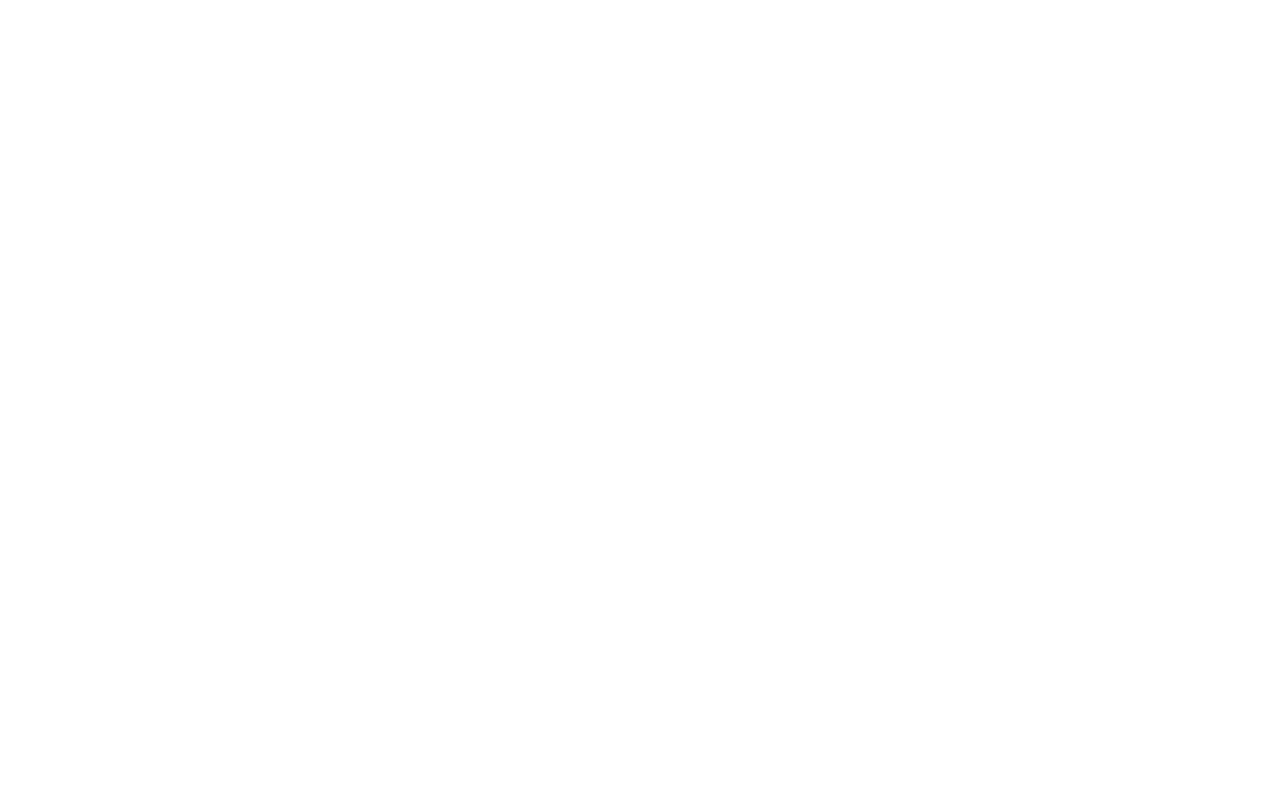
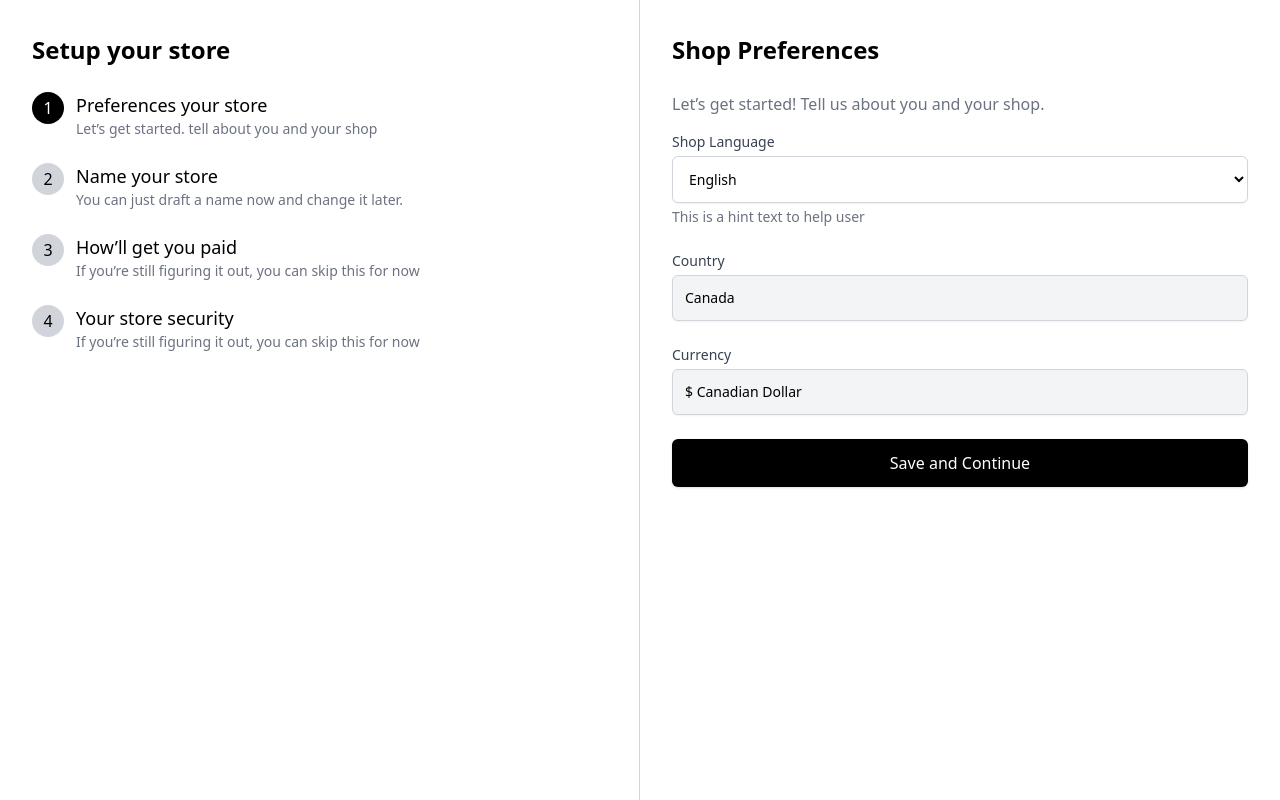
Before and after one commit to uzair-shakeel/neobox, a React (Vite) app: page /store/preference in a window 1280 px wide. Before the commit this address had no page. Built offline with nearby package versions, Linux system fonts and the light colour scheme.

Commit message:
structured

```diff
--- a/src/App.jsx
+++ b/src/App.jsx
@@ -1,11 +1,12 @@
 import React from "react";
 import { BrowserRouter as Router, Routes, Route } from "react-router-dom";
-import SignUp from "./pages/Signup"; // Ensure the path is correct
+import SignUp from "./pages/authentication/Signup"; // Ensure the path is correct
 import "./App.css";
-import CreatePassword from "./pages/CreatePassword";
-import OTP from "./pages/OTP";
-import Verify from "./pages/Verify";
-import Success from "./pages/Success";
+import CreatePassword from "./pages/authentication/CreatePassword";
+import OTP from "./pages/authentication/OTP";
+import Verify from "./pages/authentication/Verify";
+import Success from "./pages/authentication/Success";
+import Preferences from "./pages/set-up-store/Preference";
 
 function App() {
   return (
@@ -17,6 +18,7 @@ function App() {
           <Route path="/otp" element={<OTP />} />
           <Route path="/verify" element={<Verify />} />
           <Route path="/success" element={<Success />} />
+          <Route path="/store/preference" element={<Preferences />} />
           {/* You can add more routes here */}
         </Routes>
       </div>
--- /dev/null
+++ b/src/pages/set-up-store/Preference.jsx
@@ -0,0 +1,149 @@
+import React, { useState } from "react";
+
+const Preferences = () => {
+  const [language, setLanguage] = useState("English");
+
+  const handleLanguageChange = (e) => {
+    setLanguage(e.target.value);
+  };
+
+  return (
+    <div className="min-h-screen">
+      <div className="flex h-full w-full bg-white  border-gray-300">
+        {/* Left Panel: Stepper */}
+        <div className="w-2/4 border-r h-screen border-gray-300 p-8">
+          <h2 className="text-[24px] font-semibold mb-6">Setup your store</h2>
+          <ul className="space-y-6">
+            <li className="flex items-start space-x-3">
+              <div className="flex-shrink-0">
+                <span className="w-8 h-8 text-white bg-black inline-flex items-center justify-center rounded-full">
+                  1
+                </span>
+              </div>
+              <div>
+                <h3 className="text-[18px] font-medium">
+                  Preferences your store
+                </h3>
+                <p className="text-sm text-gray-500">
+                  Let’s get started. tell about you and your shop
+                </p>
+              </div>
+            </li>
+            <li className="flex items-start space-x-3">
+              <div className="flex-shrink-0">
+                <span className="w-8 h-8 text-black bg-gray-300 inline-flex items-center justify-center rounded-full">
+                  2
+                </span>
+              </div>
+              <div>
+                <h3 className="text-[18px] font-medium">Name your store</h3>
+                <p className="text-sm text-gray-500">
+                  You can just draft a name now and change it later.
+                </p>
+              </div>
+            </li>
+            <li className="flex items-start space-x-3">
+              <div className="flex-shrink-0">
+                <span className="w-8 h-8 text-black bg-gray-300 inline-flex items-center justify-center rounded-full">
+                  3
+                </span>
+              </div>
+              <div>
+                <h3 className="text-[18px] font-medium">How’ll get you paid</h3>
+                <p className="text-sm text-gray-500">
+                  If you’re still figuring it out, you can skip this for now
+                </p>
+              </div>
+            </li>
+            <li className="flex items-start space-x-3">
+              <div className="flex-shrink-0">
+                <span className="w-8 h-8 text-black bg-gray-300 inline-flex items-center justify-center rounded-full">
+                  4
+                </span>
+              </div>
+              <div>
+                <h3 className="text-[18px] font-medium">Your store security</h3>
+                <p className="text-sm text-gray-500">
+                  If you’re still figuring it out, you can skip this for now
+                </p>
+              </div>
+            </li>
+          </ul>
+        </div>
+
+        {/* Right Panel: Form */}
+        <div className="relative w-2/4 p-8">
+          <h3 className="text-[24px] font-semibold mb-6">Shop Preferences</h3>
+          <p className="text-gray-500 mb-4">
+            Let’s get started! Tell us about you and your shop.
+          </p>
+
+          <div className="mb-6">
+            <label
+              htmlFor="language"
+              className="block text-sm font-medium text-gray-700"
+            >
+              Shop Language
+            </label>
+            <select
+              id="language"
+              value={language}
+              onChange={handleLanguageChange}
+              className="mt-1 block w-full p-3 border border-gray-300 bg-white rounded-md shadow-sm focus:ring-indigo-500 focus:border-indigo-500 sm:text-sm"
+            >
+              <option>English</option>
+              <option>French</option>
+              <option>Spanish</option>
+            </select>
+            <p className="mt-1 text-sm text-gray-500">
+              This is a hint text to help user
+            </p>
+          </div>
+
+          <div className="mb-6">
+            <label
+              htmlFor="country"
+              className="block text-sm font-medium text-gray-700"
+            >
+              Country
+            </label>
+            <input
+              type="text"
+              id="country"
+              value="Canada"
+              disabled
+              className="mt-1 block w-full p-3 border border-gray-300 bg-gray-100 rounded-md shadow-sm focus:ring-indigo-500 focus:border-indigo-500 sm:text-sm"
+              placeholder="Tell Us where your shop is based"
+            />
+          </div>
+
+          <div className="mb-6">
+            <label
+              htmlFor="currency"
+              className="block text-sm font-medium text-gray-700"
+            >
+              Currency
+            </label>
+            <input
+              type="text"
+              id="currency"
+              value="$ Canadian Dollar"
+              disabled
+              className="mt-1 block w-full p-3 border border-gray-300 bg-gray-100 rounded-md shadow-sm focus:ring-indigo-500 focus:border-indigo-500 sm:text-sm"
+              placeholder="The currency you’ll use to price the items you sell on Neobox."
+            />
+          </div>
+
+          <button
+            type="button"
+            className="w-full bg-black text-white py-3 px-6 rounded-md shadow hover:bg-gray-900 transition-colors"
+          >
+            Save and Continue
+          </button>
+        </div>
+      </div>
+    </div>
+  );
+};
+
+export default Preferences;
```
Also changed, not shown: src/pages/authentication/CreatePassword.jsx (renamed from src/pages/CreatePassword.jsx), src/pages/authentication/OTP.jsx (renamed from src/pages/OTP.jsx), src/pages/authentication/Signup.jsx (renamed from src/pages/Signup.jsx), src/pages/authentication/Success.jsx (renamed from src/pages/Success.jsx), src/pages/authentication/Verify.jsx (renamed from src/pages/Verify.jsx).
